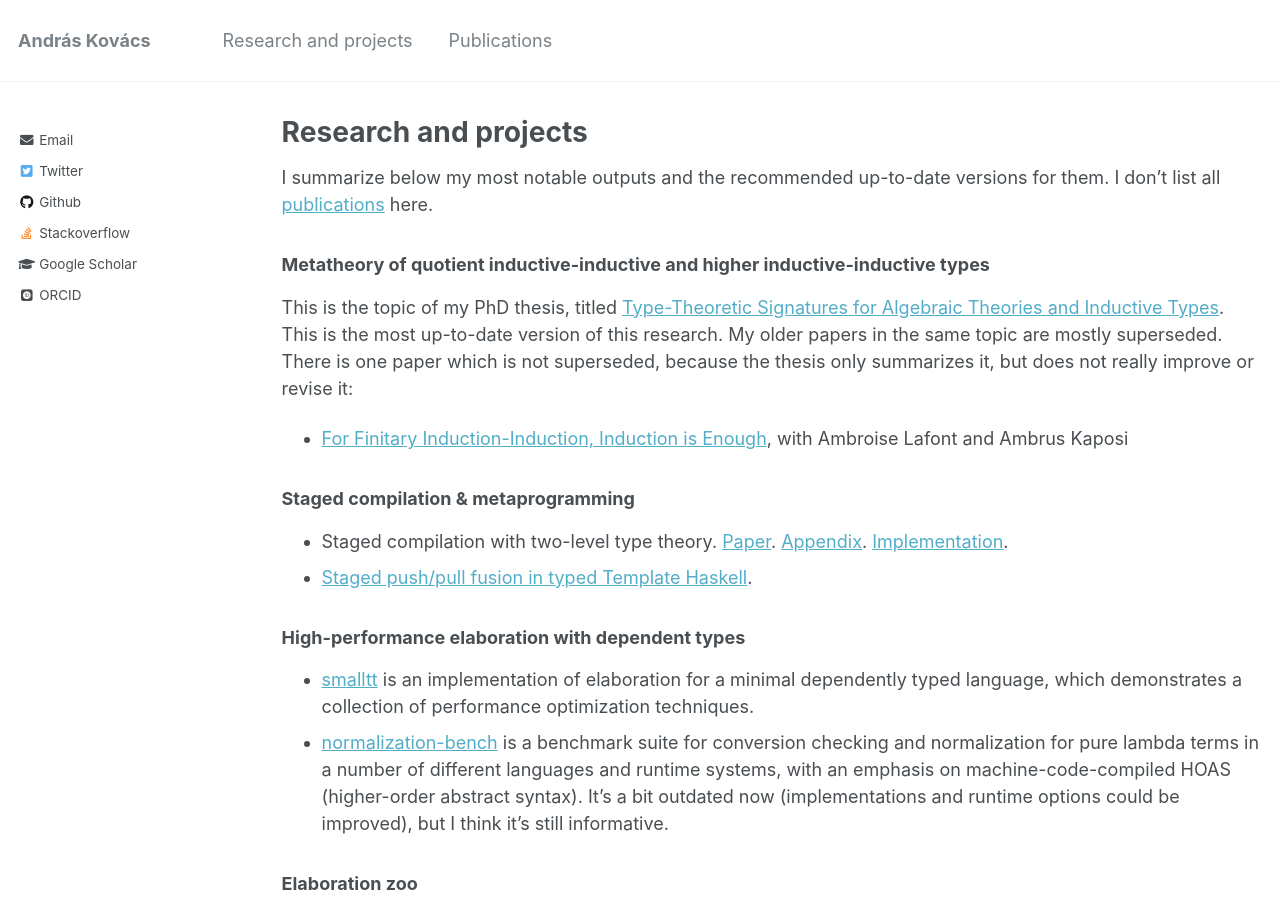
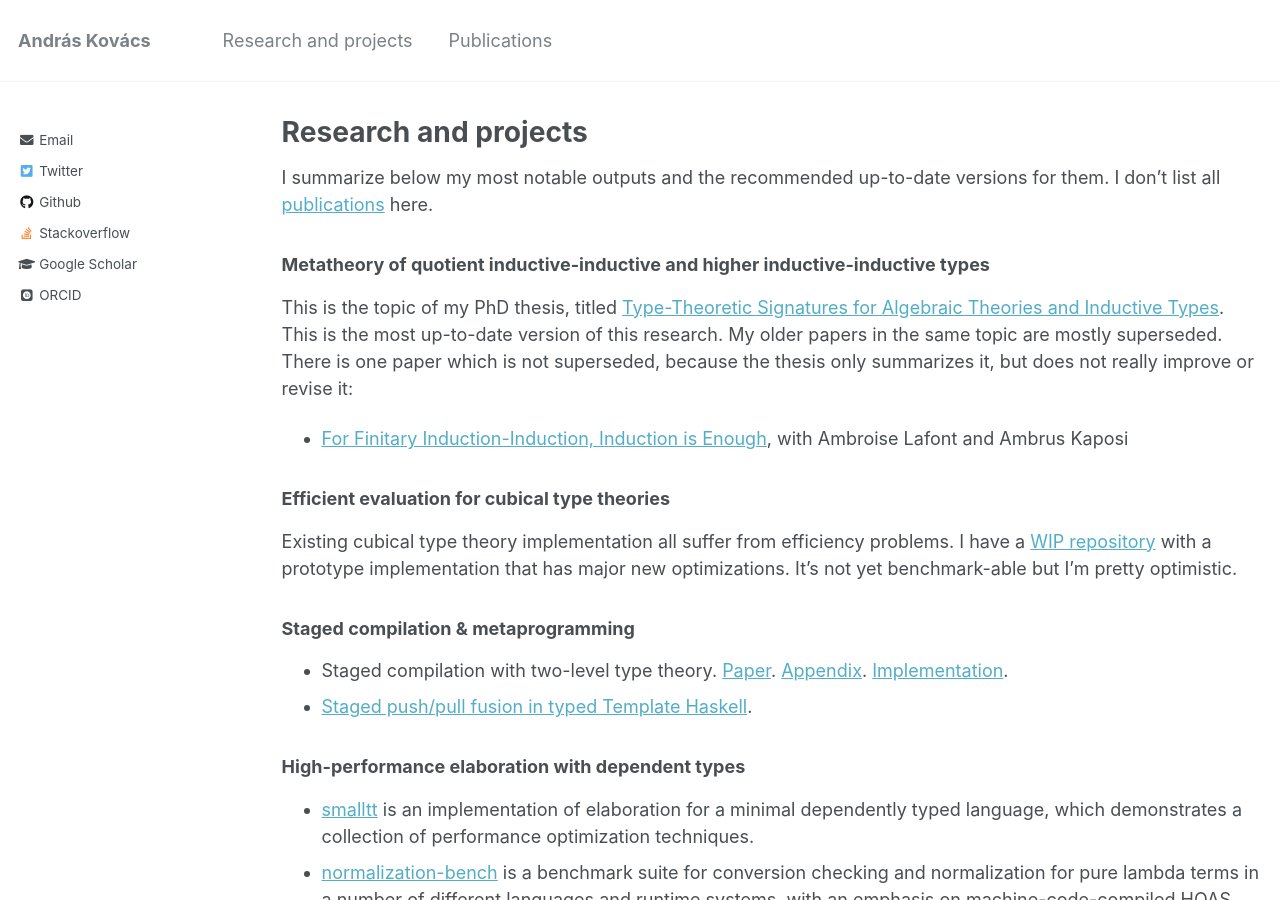
Before and after one commit to AndrasKovacs/AndrasKovacs.github.io, a Jekyll site: the page built from research-and-projects.md, in a window 1280 px wide and 900 px high. Built offline with Jekyll 4.4.1, drawn with Linux system fonts in a browser that asks for light colours; some web fonts are replaced.

Commit message:
cubeval update

```diff
--- a/research-and-projects.md
+++ b/research-and-projects.md
@@ -18,6 +18,13 @@ thesis only summarizes it, but does not really improve or revise it:
 
 - [For Finitary Induction-Induction, Induction is Enough](https://drops.dagstuhl.de/opus/volltexte/2020/13070/), with
   Ambroise Lafont and Ambrus Kaposi
+
+### Efficient evaluation for cubical type theories
+
+Existing cubical type theory implementation all suffer from efficiency problems.
+I have a [WIP repository](https://github.com/AndrasKovacs/cubeval) with a
+prototype implementation that has major new optimizations. It's not yet
+benchmark-able but I'm pretty optimistic.
 
 ### Staged compilation & metaprogramming
 
```
